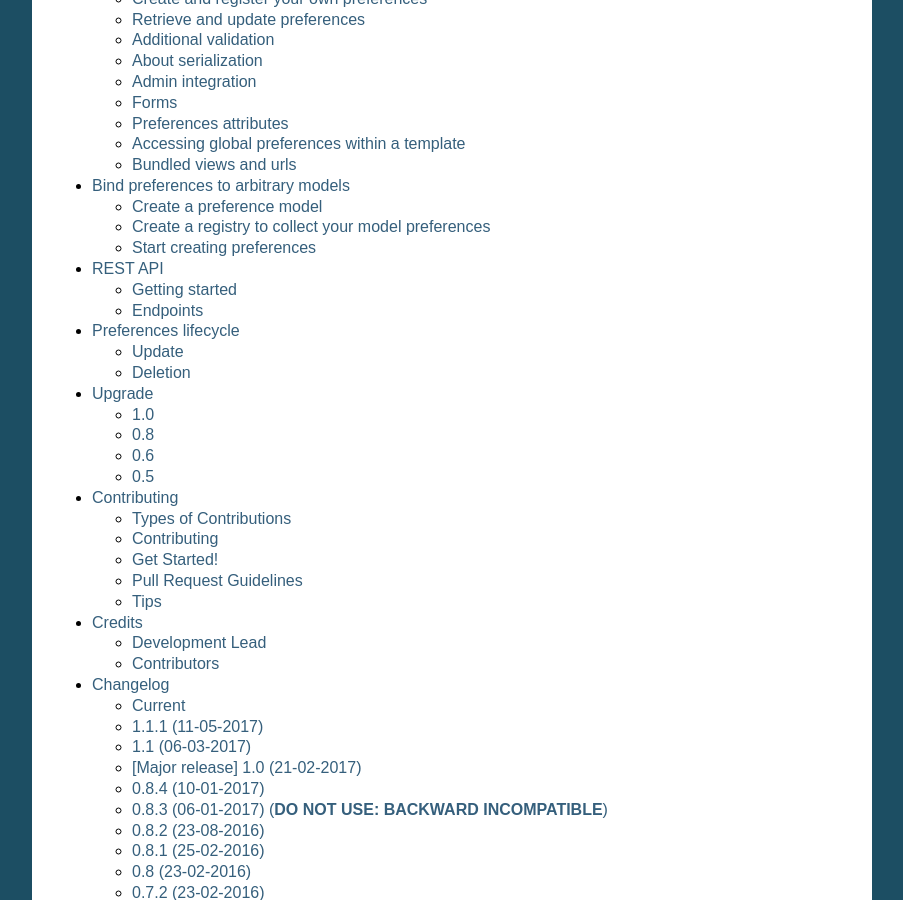
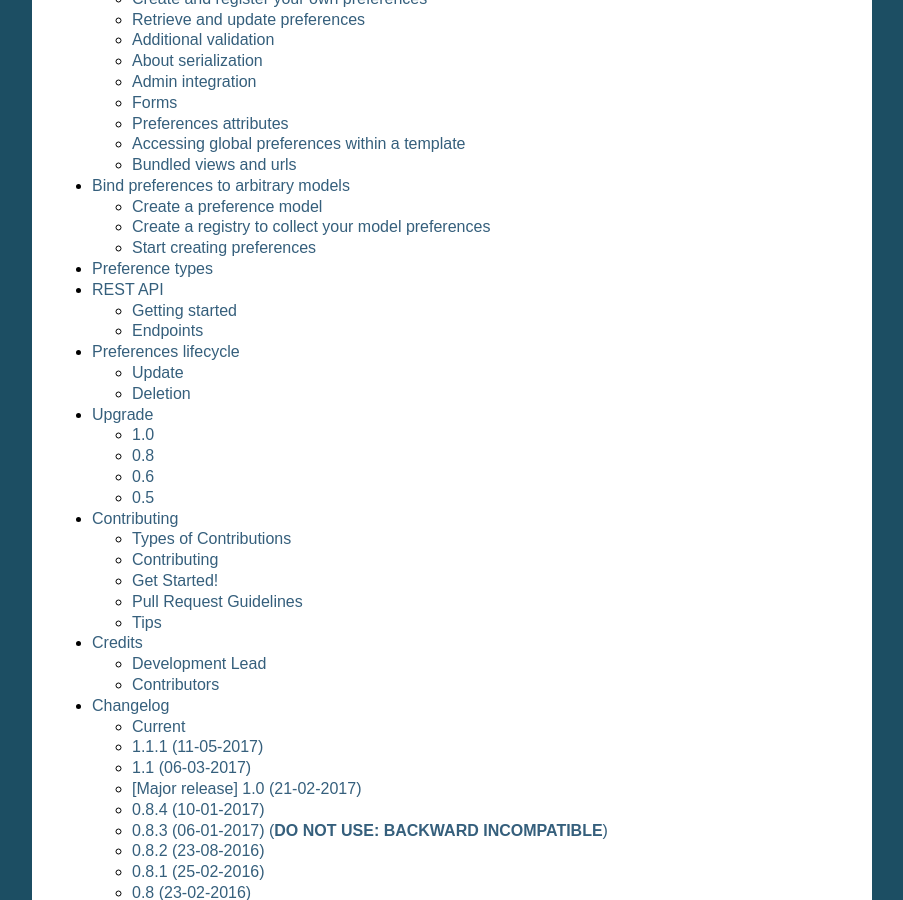
Before and after one commit to agateblue/django-dynamic-preferences, a Sphinx documentation site: the page built from docs/index.rst, in a window 1280 px wide and 900 px high, scrolled down 845 px. Shown: the whole window, without its empty margins (198-1101 px from the left). Built offline with Sphinx 7.4.7, drawn with Linux system fonts in a browser that asks for light colours.

```diff
--- a/docs/conf.py
+++ b/docs/conf.py
@@ -12,11 +12,14 @@
 # serve to show the default.
 
 import sys, os
-
+import django
+from django.conf import settings
 # If extensions (or modules to document with autodoc) are in another directory,
 # add these directories to sys.path here. If the directory is relative to the
 # documentation root, use os.path.abspath to make it absolute, like shown here.
 #sys.path.insert(0, os.path.abspath('.'))
+settings.configure(DEBUG=True)
+django.setup()
 
 cwd = os.getcwd()
 parent = os.path.dirname(cwd)
--- a/docs/index.rst
+++ b/docs/index.rst
@@ -41,6 +41,7 @@ Contents:
    installation
    quickstart
    bind_preferences_to_models
+   preference_types
    rest_api
    lifecycle
    upgrade
--- /dev/null
+++ b/docs/preference_types.rst
@@ -0,0 +1,6 @@
+Preference types
+================
+
+
+.. automodule:: dynamic_preferences.types
+    :members:
```
